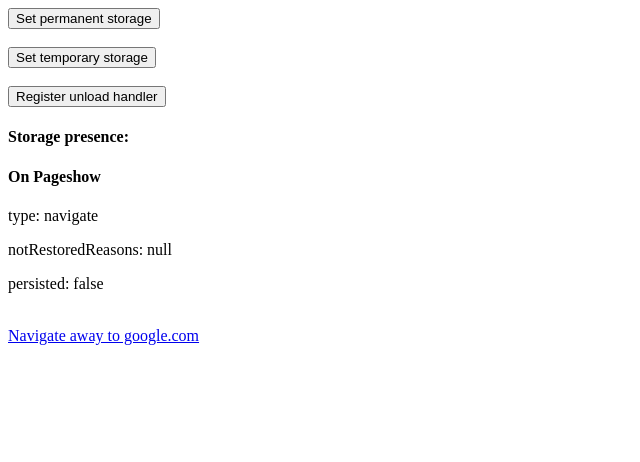
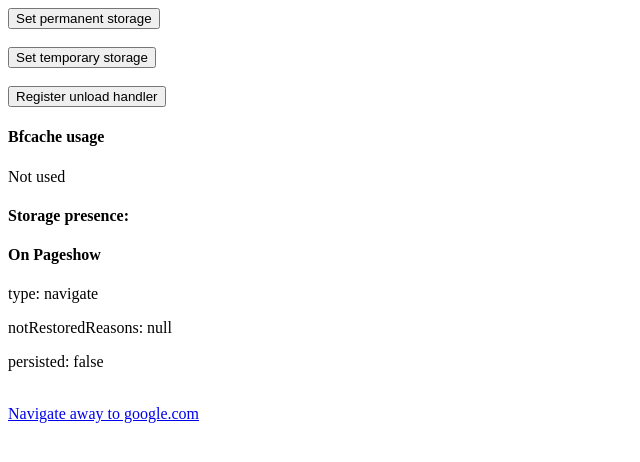
Before and after one commit to rubberyuzu/rubberyuzu.github.io, a plain HTML site: page index.html in a window 1280 px wide. Shown: the whole page, without its empty margins (0-640 px from the left). Drawn offline with Linux system fonts and the light colour scheme.

Commit message:
add bfcache usage

```diff
--- a/index.html
+++ b/index.html
@@ -5,6 +5,9 @@
   <br><br>
 
   <button type="button" id="unload">Register unload handler </button>
+
+  <h4>Bfcache usage</h4>
+  <p id="bfcache-use">Not used</p>
 
   <h4>Storage presence:</h4>
   <p id="perm-presence">Permanent storage is here!</p>
@@ -19,6 +22,11 @@
   <br>
   <a href="https://google.com">Navigate away to google.com</a>
   <script>
+  if (performance.getEntriesByType("navigation")[0].type == "back_forward") {
+    console.log("cache miss");
+    document.getElementById("bfcache-use").textContent = "Not used";
+  }
+
   function drawPage() {
     if (sessionStorage.getItem("perm") == "true") {
       document.getElementById("perm-presence").style.display = "block";
@@ -55,6 +63,9 @@
   }
   onpageshow = (event) => {
     document.getElementById("persisted").textContent = "persisted: " + event.persisted;
+    if (event.persisted) {
+     document.getElementById("bfcache-use").textContent = "Used!";
+    }
     drawPage();
   }
 
```
